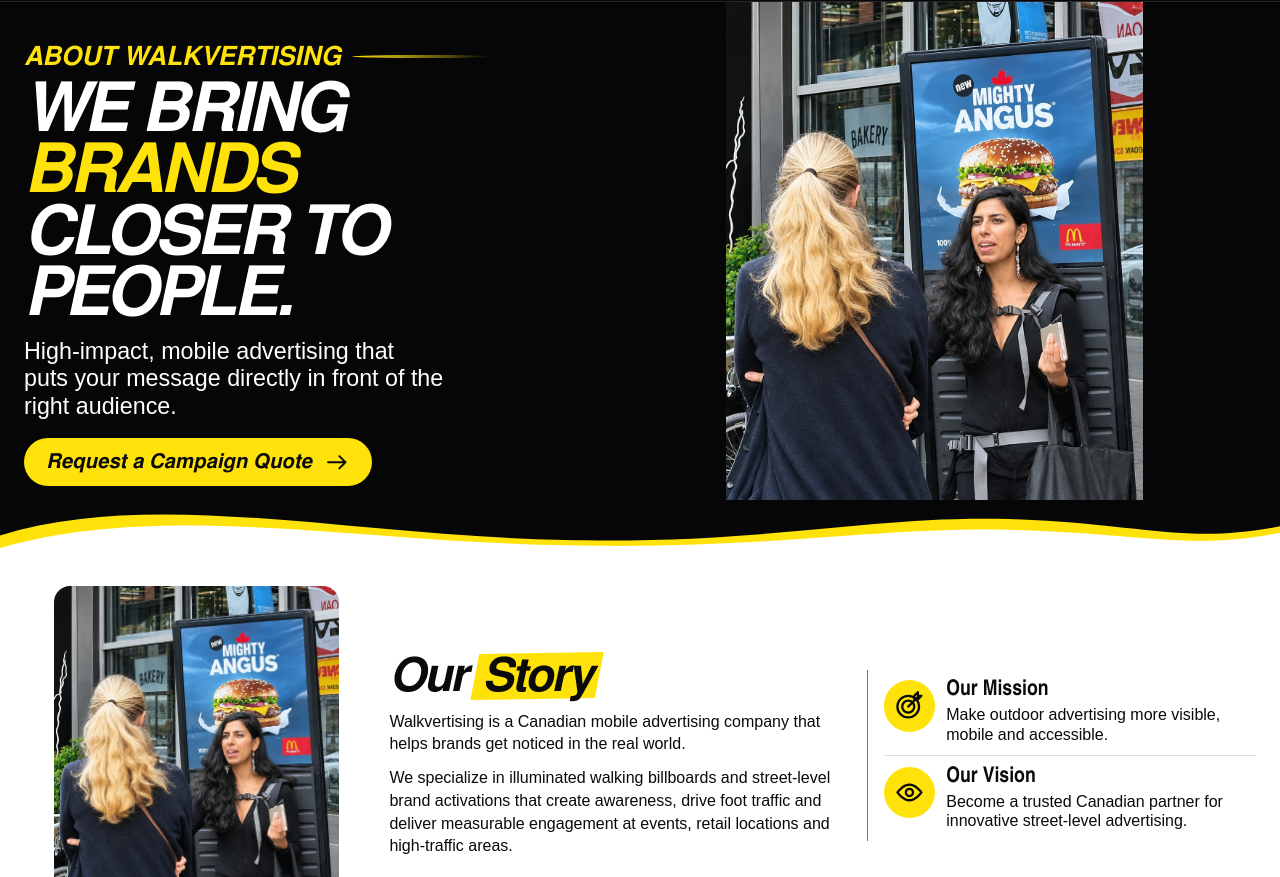
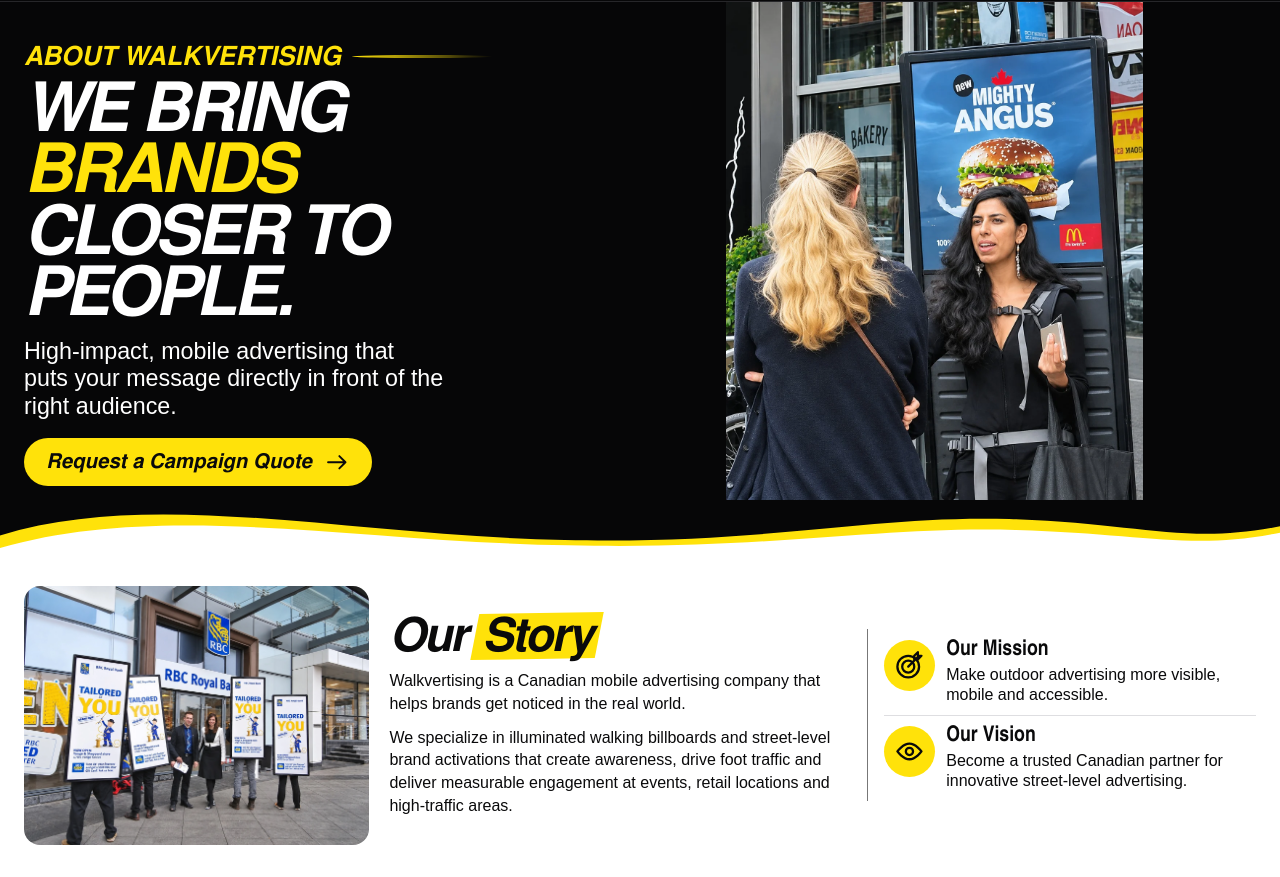
Before and after one commit to nmjp8989/walkversity, a plain HTML site: page about.html in a window 1280 px wide. Shown: the part 75-952 px from the top of the page. Drawn offline with Linux system fonts and the light colour scheme.

Commit message:
Replace Our Story photograph with supplied RBC campaign image

```diff
--- a/about.html
+++ b/about.html
@@ -71,7 +71,7 @@
   <path fill="#fff" d="M0 42C184-10 394 35 639 39c227 5 346-21 503-17 145 4 199 23 298 3v23H0z"/>
 </svg>
 </section><section class="section wrap " ><div class="story-row">
-  <img src="assets/hero-about-full.webp" alt="Walkvertising ambassador speaking with a pedestrian beside a McDonald’s Mighty Angus billboard" width="1148" height="1370" loading="lazy" decoding="async" >
+  <img src="assets/story-rbc.webp" alt="RBC Royal Bank walking billboard campaign outside the Yonge and Sheppard branch" width="1400" height="1050" loading="lazy" decoding="async" >
   <div class="story-copy"><h2 class="display">Our <span class="mark">Story</span></h2>
     <p>Walkvertising is a Canadian mobile advertising company that helps brands get noticed in the real world.</p>
     <p>We specialize in illuminated walking billboards and street-level brand activations that create awareness, drive foot traffic and deliver measurable engagement at events, retail locations and high-traffic areas.</p>
```
Also changed, not shown: assets/story-rbc.webp (added).
